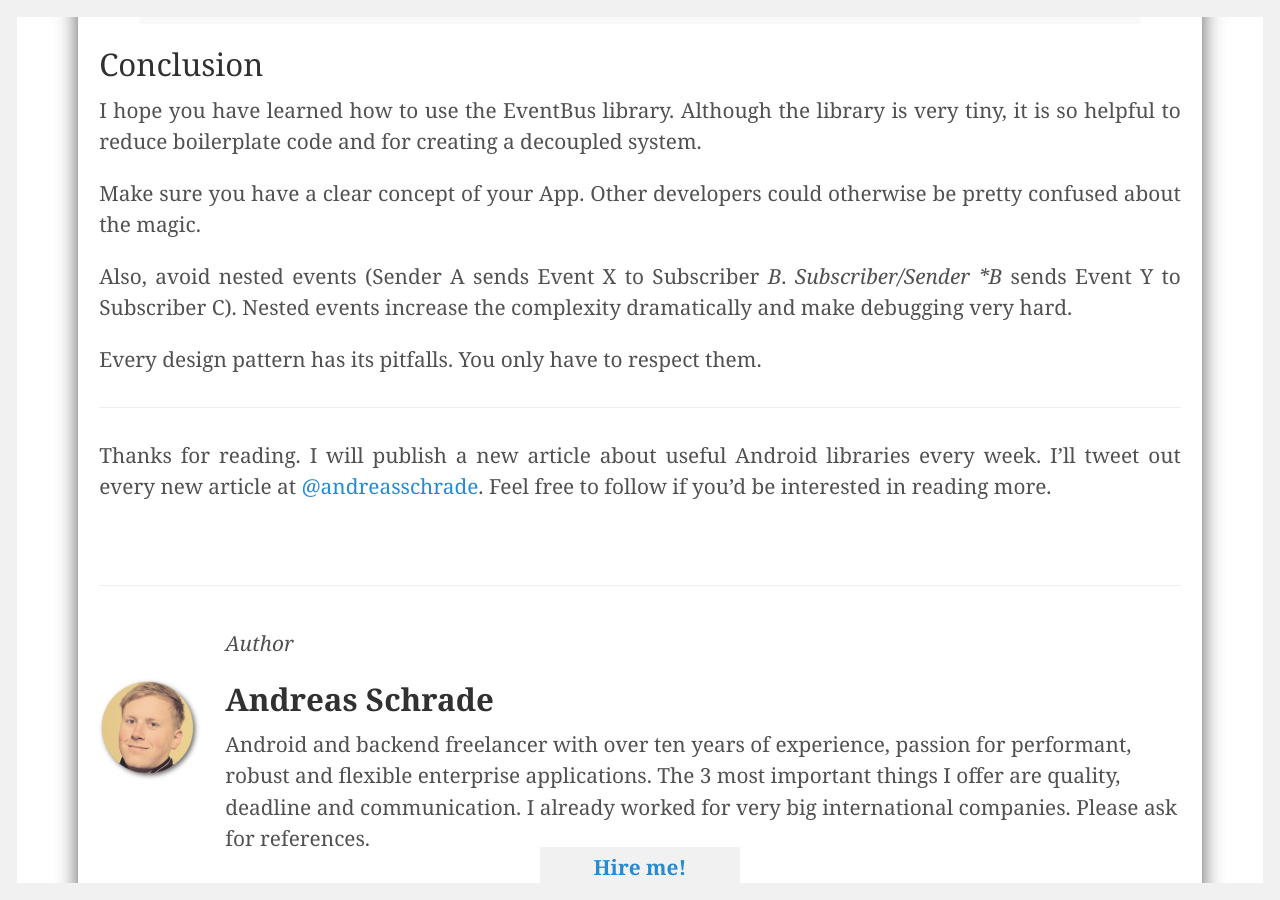
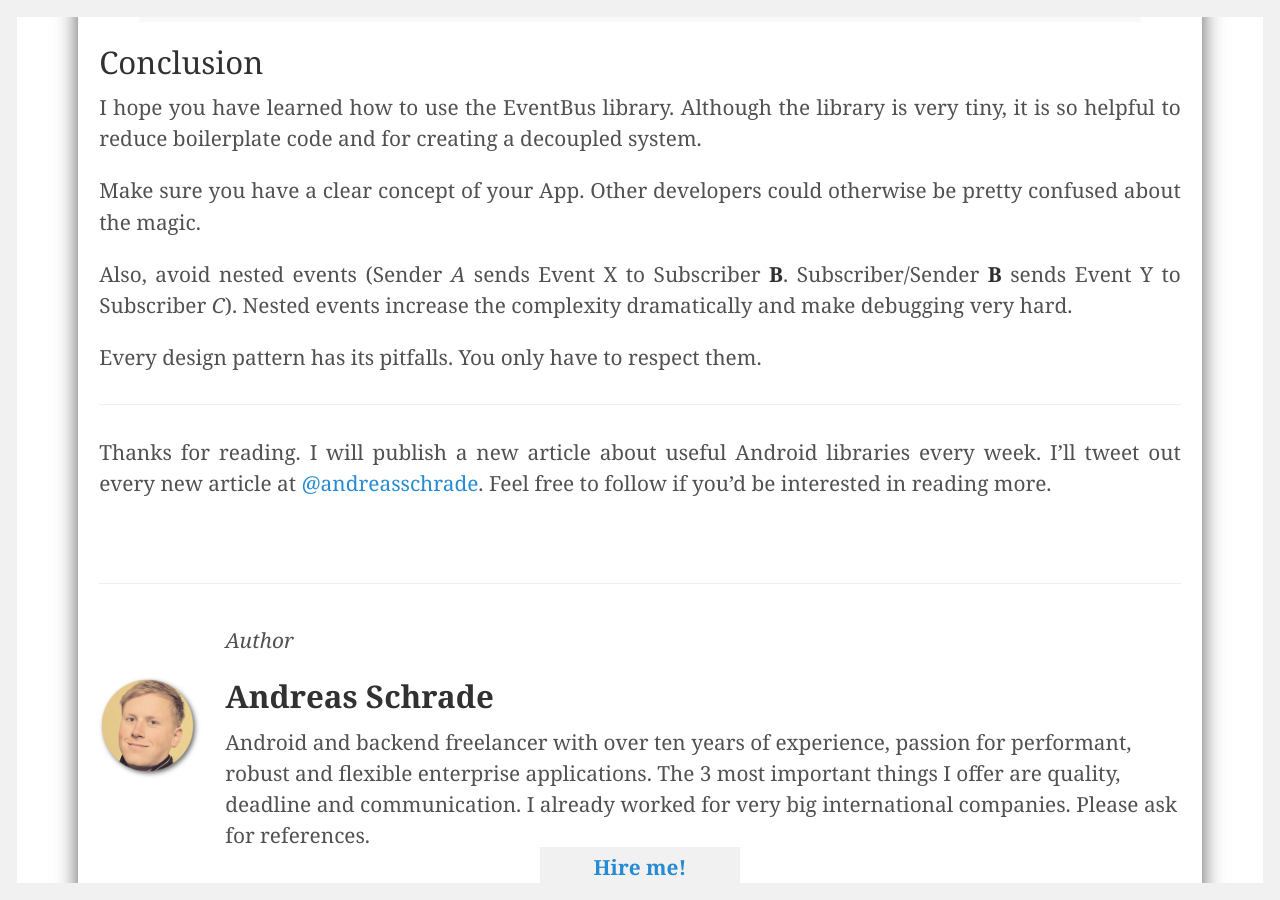
Before and after one commit to andreasschrade/andreasschrade.github.com, a Jekyll site: the page built from _posts/2015-11-28-android-how-to-use-the-greenrobot-eventbus.md, in a window 1280 px wide and 900 px high, scrolled down 7232 px. Built offline with Jekyll 4.4.1, drawn with Linux system fonts in a browser that asks for light colours; Markdown is read by kramdown in place of the engine named in the settings; comment, search, counter and statistics services are not loaded.

Commit message:
fixed bugs

```diff
--- a/_posts/2015-11-28-android-how-to-use-the-greenrobot-eventbus.md
+++ b/_posts/2015-11-28-android-how-to-use-the-greenrobot-eventbus.md
@@ -10,7 +10,7 @@
 
 That makes the data exchange between components like Activity, Fragment, Services and any kind of backgrounds threads pretty easy.
 
-<img style="display:block; " src="{{ site.url }}/assets/eventbus-greenrobot.jpg">
+<img style="display:block; margin: 0 auto" src="{{ site.url }}/assets/eventbus-greenrobot.jpg">
 
 ## Why should I care about Event Bus?
 
@@ -85,7 +85,6 @@
 You only have to call
 {% highlight java %}
 EventBus.getDefault().register(this); // this == your class instance
-}
 {% endhighlight %}
 to listen and subscribe to events.
 
@@ -93,6 +92,7 @@
 
 
 **Unregistration:**
+
 You should also unregister the subscriber. Just call *unregister(this)* if you do not longer need the Event Bus:
 
 {% highlight java %}
@@ -189,7 +189,7 @@
 }
 
 public void onEvent(BatteryLevelEvent event) {
-    myTextView.setText(event.getBatteryLevel() + " %);
+    myTextView.setText(event.getBatteryLevel() + " %");
 }
 {% endhighlight %}
 
@@ -224,7 +224,7 @@
 
 Make sure you have a clear concept of your App. Other developers could otherwise be pretty confused about the magic.
 
-Also, avoid nested events (Sender A sends Event X to Subscriber *B*. *Subscriber/Sender *B* sends Event Y to Subscriber C). Nested events increase the complexity dramatically and make debugging very hard.
+Also, avoid nested events (Sender *A* sends Event X to Subscriber **B**. Subscriber/Sender **B** sends Event Y to Subscriber *C*). Nested events increase the complexity dramatically and make debugging very hard.
 
 Every design pattern has its pitfalls. You only have to respect them.
 
```
